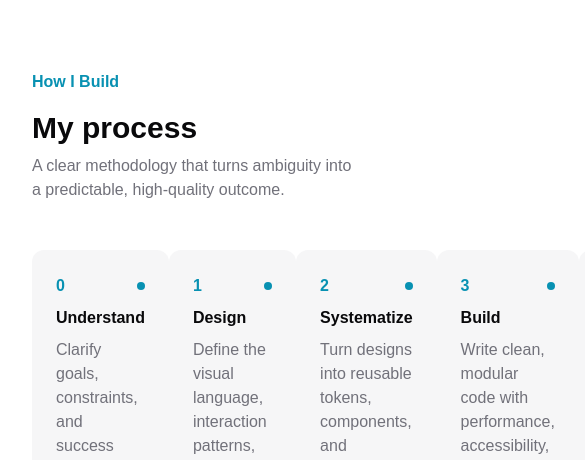
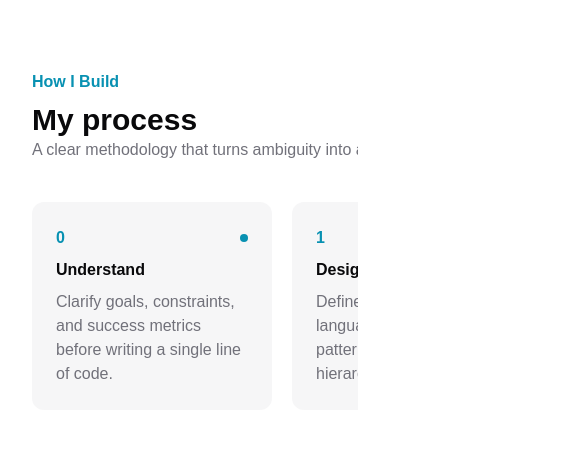
Before and after one commit to Camilozv-94/cv, a Next.js app: page / in a window 390 px wide. Shown: the part 636-1096 px from the top of the page, 585 px wide, since content can reach past the window. Built offline with nearby package versions, Linux system fonts and the light colour scheme; no server answers.

Commit message:
fix(build-section): handle overflow on small screens

```diff
--- a/src/components/sections/HowIBuildSection.tsx
+++ b/src/components/sections/HowIBuildSection.tsx
@@ -6,7 +6,8 @@ const HowIBuild = () => {
   const content = t.raw("card") as { title: string; description: string }[];
 
   return (
-    <div className="my-10 flex flex-col gap-2">
+    <div className="my-10 flex flex-col gap-2 overflow-x-scroll 2xl:overflow-hidden">
+      <div className="min-w-7xl">
         <h1 className="mb-2 font-bold text-secondary">{t("title")}</h1>
         <h2 className="text-3xl font-bold text-primary">{t("description")}</h2>
         <p className="text-tertiary">
@@ -25,6 +26,7 @@ const HowIBuild = () => {
           ))}
         </div>
       </div>
+    </div>
   );
 };
 
```
Lines whose indentation alone changed are shown as unchanged.
